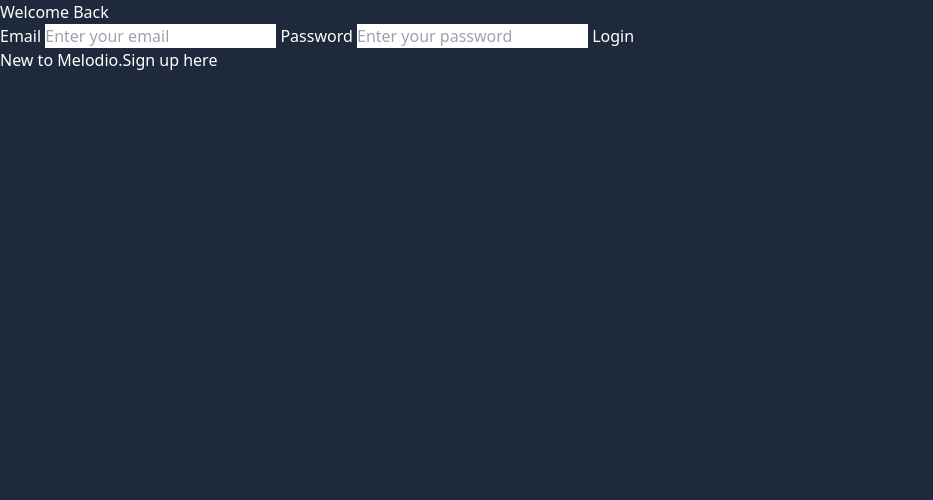
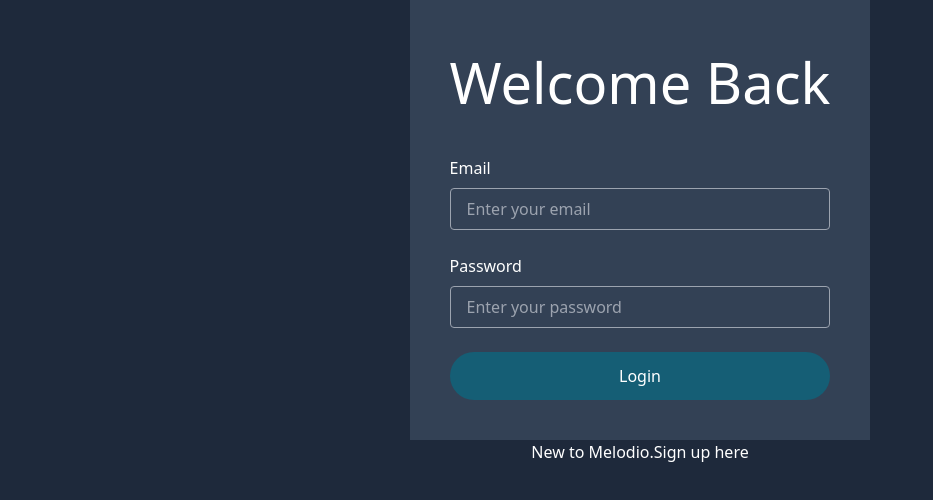
Before and after one commit to ruthlesscalm/melodio, a website: page views/login.html in a window 1280 px wide. Shown: the whole page, without its empty margins (0-933 px from the left). Drawn offline with nearby package versions, Linux system fonts and the light colour scheme; files that its build step writes are made by us from their sources.

Commit message:
feat: enhance login page layout with improved styling and structure

```diff
--- a/views/login.html
+++ b/views/login.html
@@ -7,15 +7,19 @@
     <link rel="stylesheet" href="/css/style.css">
 </head>
 <body class="bg-slate-800">
-    <main class="text-white">
-        <div>
-            <h1>Welcome Back</h1>
-            <form action="/request" method="post">
-                <label for="email">Email</label>
-                <input type="email" name="email" id="email" placeholder="Enter your email">
-                <label for="password">Password</label>
-                <input type="text" name="password" id="password" placeholder="Enter your password">
-                <button type="submit">Login</button>
+    <main class="text-white flex flex-col items-center">
+        <div class="bg-slate-700 px-10 py-10 flex flex-col gap-8">
+            <h1 class="text-[clamp(20px,4.9157vw,56px)] text-center">Welcome Back</h1>
+            <form action="/request" method="post" class="flex flex-col gap-6">
+                <div class="flex flex-col gap-2">
+                    <label for="email">Email</label>
+                    <input class="px-4 py-2 bg-transparent outline-none border border-gray-400 rounded-[4px] focus-visible:border-white" type="email" name="email" id="email" placeholder="Enter your email">
+                </div>
+                <div class="flex flex-col gap-2">
+                    <label for="password">Password</label>
+                    <input class="px-4 py-2 bg-transparent outline-none border border-gray-400 rounded-[4px] focus-visible:border-white" type="text" name="password" id="password" placeholder="Enter your password">
+                </div>
+                <button class="px-4 py-3 bg-cyan-800 rounded-full" type="submit">Login</button>
             </form>
         </div>
         <div>
```
